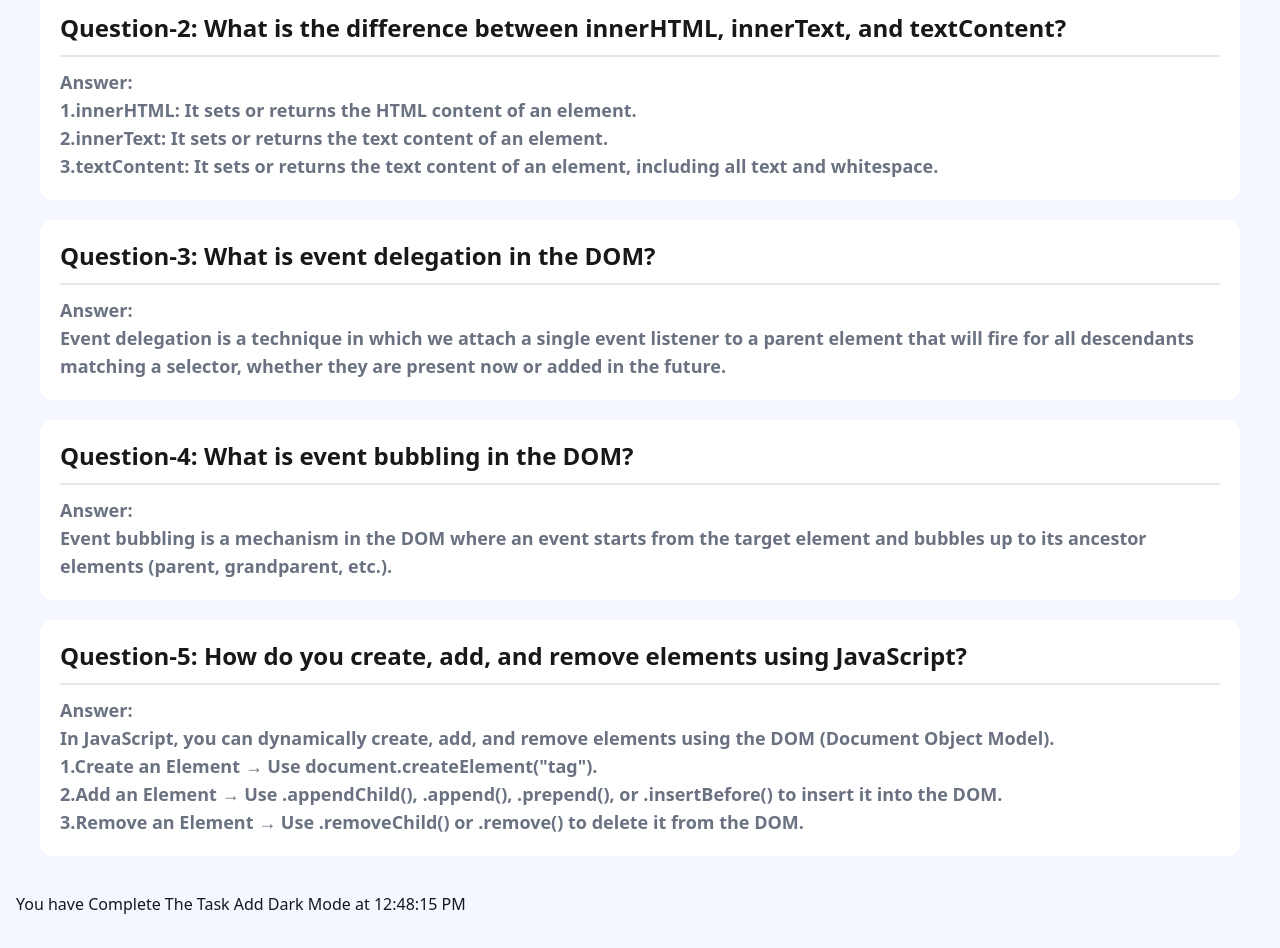
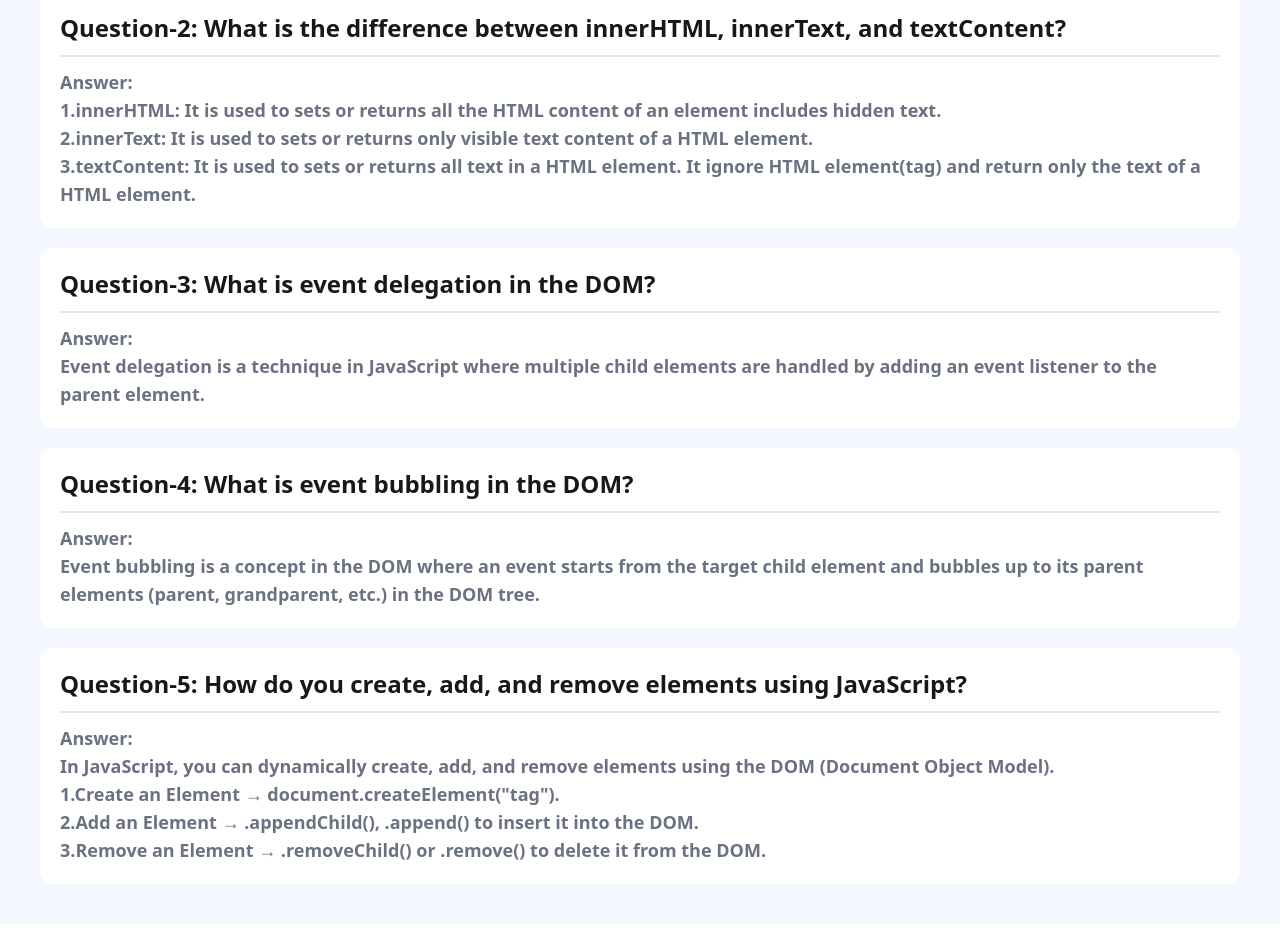
Before and after one commit to MinhazBorhan/7.1-A5-Dev-Board-Assignment, a plain HTML site: page blog.html in a window 1280 px wide. Shown: the part 500-1448 px from the top of the page. After the commit the page ends 1424 px from the top, so only its background shows below. Drawn offline with nearby package versions, Linux system fonts and the light colour scheme.

Commit message:
Solved the Issue

```diff
--- a/blog.html
+++ b/blog.html
@@ -48,9 +48,9 @@
                 <div class="text-lg font-bold text-gray-500">
                     <p>Answer:
                         <ul>
-                            <li>1.innerHTML: It sets or returns the HTML content of an element.</li>
-                            <li>2.innerText: It sets or returns the text content of an element.</li>
-                            <li>3.textContent: It sets or returns the text content of an element, including all text and whitespace.</li>
+                            <li>1.innerHTML: It is used to sets or returns all the HTML content of an element includes hidden text.</li>
+                            <li>2.innerText: It is used to sets or returns only visible text content of a HTML element.</li>
+                            <li>3.textContent: It is used to sets or returns all text in a HTML element. It ignore HTML element(tag) and return only the text of a HTML element.</li>
                         </ul>
                     </p>
                 </div>
@@ -63,7 +63,7 @@
                 <div class="text-lg font-bold text-gray-500">
                     <p>Answer:
                         <ul>
-                            <li>Event delegation is a technique in which we attach a single event listener to a parent element that will fire for all descendants matching a selector, whether they are present now or added in the future.</li>
+                            <li>Event delegation is a technique in JavaScript where multiple child elements are handled by adding an event listener to the parent element. </li>
                         </ul>
                     </p>
                 </div>
@@ -76,7 +76,7 @@
                 <div class="text-lg font-bold text-gray-500">
                     <p>Answer:
                         <ul>
-                            <li>Event bubbling is a mechanism in the DOM where an event starts from the target element and bubbles up to its ancestor elements (parent, grandparent, etc.).</li>
+                            <li>Event bubbling is a concept in the DOM where an event starts from the target child element and bubbles up to its parent elements (parent, grandparent, etc.) in the DOM tree.</li>
                         </ul>
                     </p>
                 </div>
@@ -90,9 +90,9 @@
                     <p>Answer:
                         <ul>
                             <li>In JavaScript, you can dynamically create, add, and remove elements using the DOM (Document Object Model).</li>
-                            <li>1.Create an Element → Use document.createElement("tag").</li>
-                            <li>2.Add an Element → Use .appendChild(), .append(), .prepend(), or .insertBefore() to insert it into the DOM.</li>
-                            <li>3.Remove an Element → Use .removeChild() or .remove() to delete it from the DOM.</li>
+                            <li>1.Create an Element → document.createElement("tag").</li>
+                            <li>2.Add an Element → .appendChild(), .append() to insert it into the DOM.</li>
+                            <li>3.Remove an Element → .removeChild() or .remove() to delete it from the DOM.</li>
                         </ul>
                     </p>
                 </div>
@@ -101,7 +101,3 @@
     </section>
 </body>
 </html>
-
-<div class="bg-[#F4F7FF] rounded-xl p-4">
-    <p>You have Complete The Task Add Dark Mode at 12:48:15 PM</p>
-</div>
--- a/js/script.js
+++ b/js/script.js
@@ -23,7 +23,8 @@ for (const btn of buttons) {
     btn.addEventListener('click', function(){
         alert('Board Updated Successfully');
         btn.disabled = true;
-        btn.style.backgroundColor = "gray";
+        btn.classList.add('bg-gray-300', 'text-gray-400');
+        btn.classList.remove('bg-blue-500', 'text-white');
 
         let taskNumber = document.getElementById('task');
         let convertedTaskNumber = parseInt(taskNumber.innerText);
```
